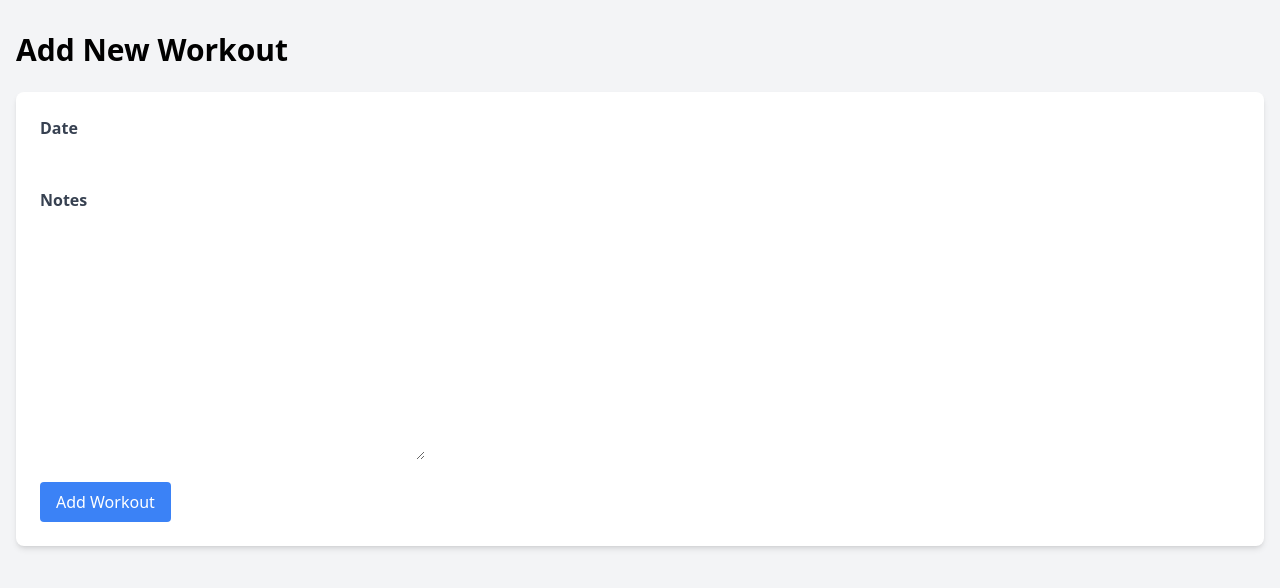
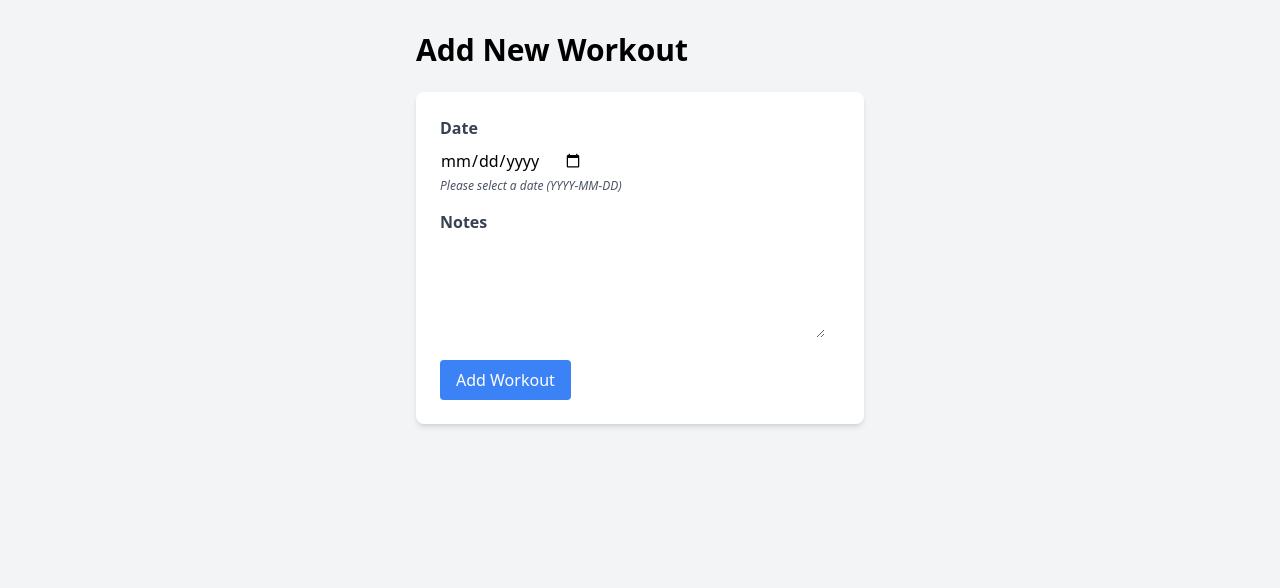
Before and after one commit to KHaidome/fitness-tracker, a Django app: template workouts/templates/workouts/add_workout.html in a window 1280 px wide. Shown: the part 64-652 px from the top of the page. Run offline with Django 5.2, Linux system fonts and the light colour scheme; the template is opened without the code that fills it: values that come from a table or form of the project are taken from there, others are empty; some libraries are stand-ins or nearby versions.

Commit message:
Fix add workout functionality

```diff
--- /dev/null
+++ b/workouts/forms.py
@@ -0,0 +1,15 @@
+from django import forms
+from .models import Workout
+
+class WorkoutForm(forms.ModelForm):
+    date = forms.DateField(
+        widget=forms.DateInput(attrs={'type': 'date'}),
+        help_text="Please select a date (YYYY-MM-DD)"
+    )
+
+    class Meta:
+        model = Workout
+        fields = ['date', 'notes']
+        widgets = {
+            'notes': forms.Textarea(attrs={'rows': 4}),
+        }
--- a/workouts/templates/workouts/add_workout.html
+++ b/workouts/templates/workouts/add_workout.html
@@ -3,17 +3,25 @@
 {% block title %}Add Workout{% endblock %}
 
 {% block content %}
+<div class="max-w-md mx-auto">
     <h1 class="text-3xl font-bold mb-6">Add New Workout</h1>
     <form method="post" class="bg-white p-6 rounded-lg shadow-md">
         {% csrf_token %}
-        <div class="mb-4">
-            <label for="{{ form.date.id_for_label }}" class="block text-gray-700 font-bold mb-2">Date</label>
-            {{ form.date }}
-        </div>
-        <div class="mb-4">
-            <label for="{{ form.notes.id_for_label }}" class="block text-gray-700 font-bold mb-2">Notes</label>
-            {{ form.notes }}
-        </div>
+        {% for field in form %}
+            <div class="mb-4">
+                <label for="{{ field.id_for_label }}" class="block text-gray-700 font-bold mb-2">{{ field.label }}</label>
+                {{ field }}
+                {% if field.help_text %}
+                    <p class="text-gray-600 text-xs italic mt-1">{{ field.help_text }}</p>
+                {% endif %}
+                {% if field.errors %}
+                    {% for error in field.errors %}
+                        <p class="text-red-500 text-xs italic mt-1">{{ error }}</p>
+                    {% endfor %}
+                {% endif %}
+            </div>
+        {% endfor %}
         <button type="submit" class="bg-blue-500 text-white px-4 py-2 rounded hover:bg-blue-600">Add Workout</button>
     </form>
+</div>
 {% endblock %}
--- a/workouts/views.py
+++ b/workouts/views.py
@@ -1,6 +1,7 @@
 from django.shortcuts import render, redirect
 from django.contrib.auth.decorators import login_required
 from .models import Workout, Exercise, WorkoutExercise
+from .forms import WorkoutForm
 from django import forms
 from django.contrib.auth.forms import UserCreationForm
 from django.urls import reverse_lazy
@@ -55,6 +56,19 @@ def workout_detail(request, workout_id):
         'form': form
     })
 
+@login_required
+def add_workout(request):
+    if request.method == 'POST':
+        form = WorkoutForm(request.POST)
+        if form.is_valid():
+            workout = form.save(commit=False)
+            workout.user = request.user
+            workout.save()
+            return redirect('workout_detail', workout_id=workout.id)
+    else:
+        form = WorkoutForm()
+    return render(request, 'workouts/add_workout.html', {'form': form})
+
 class SignUpView(CreateView):
     form_class = UserCreationForm
     success_url = reverse_lazy('login')
```
Also changed, not shown: db.sqlite3.
